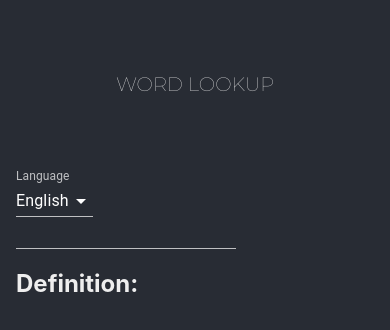
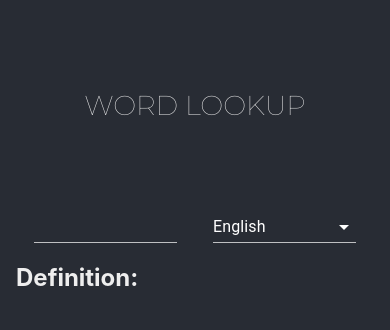
Before and after one commit to jallend1/dictionary, a React (Create React App) app: page / in a window 390 px wide. Shown: the top 330 px of the page. Built offline with nearby package versions, Linux system fonts and the light colour scheme.

Commit message:
Adds basic media queries and resets state when language is changed

```diff
--- a/src/App.js
+++ b/src/App.js
@@ -2,10 +2,7 @@ import { useState } from 'react';
 import {
   createTheme,
   Container,
-  FormControl,
-  InputLabel,
   MenuItem,
-  Select,
   TextField,
   ThemeProvider
 } from '@material-ui/core';
@@ -28,6 +25,7 @@ function App() {
   const getWord = (e, incoming) => {
     e.preventDefault();
     const url = 'https://api.dictionaryapi.dev/api/v2/entries/en/' + incoming;
+    console.log('getting word');
     fetch(url)
       .then((res) => res.json())
       .then((data) => {
@@ -37,31 +35,36 @@ function App() {
       });
   };
 
+  const handleLanguageChange = (newLanguage) => {
+    setWord('');
+    setMeanings('');
+    setAudio('');
+    setLanguage(newLanguage);
+  };
+
   return (
     <div className='App'>
       <ThemeProvider theme={darkTheme}>
         <Container maxWidth='sm'>
           <Header />
           <main>
-            <FormControl>
-              <InputLabel>Language</InputLabel>
-              <Select
+            <div className='inputs'>
+              <TextField
+                value={word}
+                onChange={(e) => setWord(e.target.value)}
+                className='search'
+              />
+              <TextField
+                className='select'
+                select
                 value={language}
-                onChange={(e) => setLanguage(e.target.value)}
+                onChange={(e) => handleLanguageChange(e.target.value)}
               >
                 <MenuItem value='en'>English</MenuItem>
                 <MenuItem value='ja'>Japanese</MenuItem>
-              </Select>
-            </FormControl>
-            <div>
-              <form onSubmit={(e) => getWord(e, word)}>
-                <TextField
-                  value={word}
-                  onChange={(e) => setWord(e.target.value)}
-                />
-              </form>
-              <h2>Definition:</h2>
+              </TextField>
             </div>
+            <h2>Definition:</h2>
           </main>
         </Container>
       </ThemeProvider>
--- a/src/index.css
+++ b/src/index.css
@@ -19,9 +19,9 @@ code {
 }
 
 header {
+  height: 35vh;
+  width: 100%;
   display: flex;
-  height: 20vh;
-  width: 100%;
   align-items: center;
   justify-content: space-evenly;
   flex-direction: column;
@@ -29,6 +29,27 @@ header {
 
 .title {
   font-family: 'Montserrat', sans-serif;
-  font-size: 5vw;
+  font-size: 7vw;
   text-transform: uppercase;
 }
+
+.search,
+.select {
+  width: 40%;
+}
+
+.inputs {
+  width: 100%;
+  display: flex;
+  justify-content: space-around;
+}
+
+@media (max-width: 900px) {
+  header {
+    justify-content: space-evenly;
+    height: 25vh;
+  }
+  .title {
+    font-size: 11w;
+  }
+}
```
